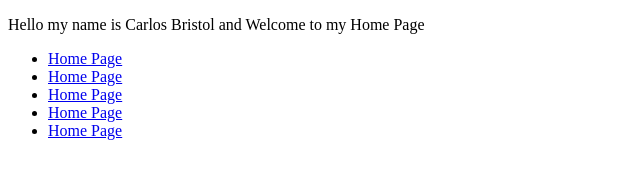
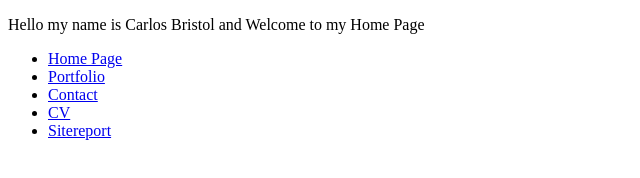
Before and after one commit to CarlosBristol/Web_Assignment_1, a plain HTML site: page Index.html in a window 1280 px wide. Shown: the whole page, without its empty margins (0-640 px from the left). Drawn offline with Linux system fonts and the light colour scheme.

Commit message:
Fixed title of each link

```diff
--- a/Index.html
+++ b/Index.html
@@ -8,10 +8,10 @@
     <nav>
         <ul>
             <li><a href="http://127.0.0.1:5500/Index.html">Home Page</a></li>
-            <li><a href="http://127.0.0.1:5500/Portfolio.html">Home Page</a></li>
-            <li><a href="http://127.0.0.1:5500/Contact.html">Home Page</a></li>
-            <li><a href="http://127.0.0.1:5500/CV.html">Home Page</a></li>
-            <li><a href="http://127.0.0.1:5500/Sitereport.html">Home Page</a></li>
+            <li><a href="http://127.0.0.1:5500/Portfolio.html">Portfolio</a></li>
+            <li><a href="http://127.0.0.1:5500/Contact.html">Contact</a></li>
+            <li><a href="http://127.0.0.1:5500/CV.html">CV</a></li>
+            <li><a href="http://127.0.0.1:5500/Sitereport.html">Sitereport</a></li>
         </ul>
     </nav>
 </body>
```
